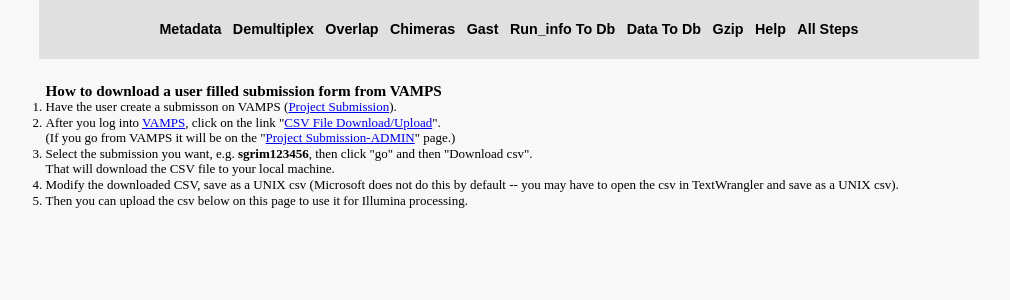
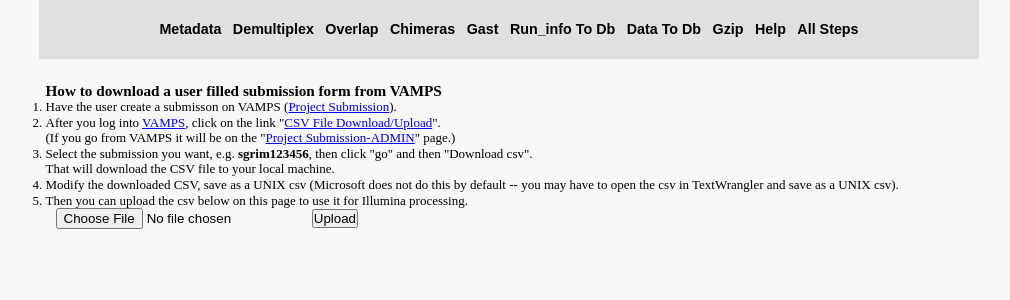
Before and after one commit to MBL-Woods-Hole/django_sites, a Django app: page /submission/ in a window 1280 px wide. Shown: the top 300 px of the page, without its empty margins (131-1141 px from the left). Run offline with Django 3.2, Linux system fonts and the light colour scheme; parts of the project's set-up code (start-up, migrations or seed data) failed here and were passed over.

Commit message:
combine cvs instructions and file upload

```diff
--- a/mysite/submission/selenium_tests/metadata_upload_good_csv.html
+++ b/mysite/submission/selenium_tests/metadata_upload_good_csv.html
@@ -40,6 +40,11 @@
 <tr>
 	<td>open</td>
 	<td>/submission/upload_metadata_file/</td>
+	<td></td>
+</tr>
+<tr>
+	<td>open</td>
+	<td>/submission/upload_metadata/</td>
 	<td></td>
 </tr>
 <tr>
--- a/mysite/submission/templates/submission/upload_metadata.html
+++ b/mysite/submission/templates/submission/upload_metadata.html
@@ -47,4 +47,24 @@ Then you can upload the csv below on this page to use it for Illumina processing
 </div>
 {% endblock %}
 
+  {% block file_upload_form %}
+
+    {% if file_upload_form.errors %}
+        <p style="color: red;">
+            Please correct the error{{ form.errors|pluralize }} below.
+        </p>
+    {% endif %}
+
+
+    <div class="grid_12">
+      <form action="" method="POST" enctype="multipart/form-data">{% csrf_token %}
+
+          <input type="file" name="csv_file" />
+          <input type="submit" value="Upload" />
+
+      </form>
+    </div>
+    <div class="clear"></div>
+
+  {% endblock %}
 {% endblock %}
--- a/mysite/submission/views.py
+++ b/mysite/submission/views.py
@@ -41,8 +41,32 @@ def index(request):
 def help(request):
     return render(request, 'submission/help.html', {'header': 'Help and tips'})
 
+# def upload_metadata(request):
+#     return render(request, 'submission/upload_metadata.html')
+
 def upload_metadata(request):
-    return render(request, 'submission/upload_metadata.html')
+    error_message = ""
+    if request.method == 'POST' and request.FILES:
+        csv_file = request.FILES['csv_file']
+        csv_handler = CsvMetadata()
+        csv_handler.import_from_file(csv_file)
+
+        # print "csv_handler.csv_by_header_uniqued from views"
+        # print csv_handler.csv_by_header_uniqued
+        #
+        # print "csv_handler.run_info_from_csv"
+        # print csv_handler.run_info_from_csv
+        csv_handler.get_initial_run_info_data_dict()
+        metadata_run_info_form = CsvRunInfoUploadForm(initial=csv_handler.run_info_from_csv)
+
+        return render(request, 'submission/upload_metadata_run_info_form.html', {'CsvRunInfoUploadForm': metadata_run_info_form, 'header': 'upload_metadata_run_info_form', 'csv_by_header_uniqued': csv_handler.csv_by_header_uniqued, 'error_message': error_message })
+    else:
+        # print "EEE"
+
+        file_upload_form = FileUploadForm()
+        context = {'file_upload_form':file_upload_form}
+
+        return render_to_response('submission/upload_metadata.html', context, context_instance=RequestContext(request))
 
 def upload_metadata_file(request):
     error_message = ""
```
